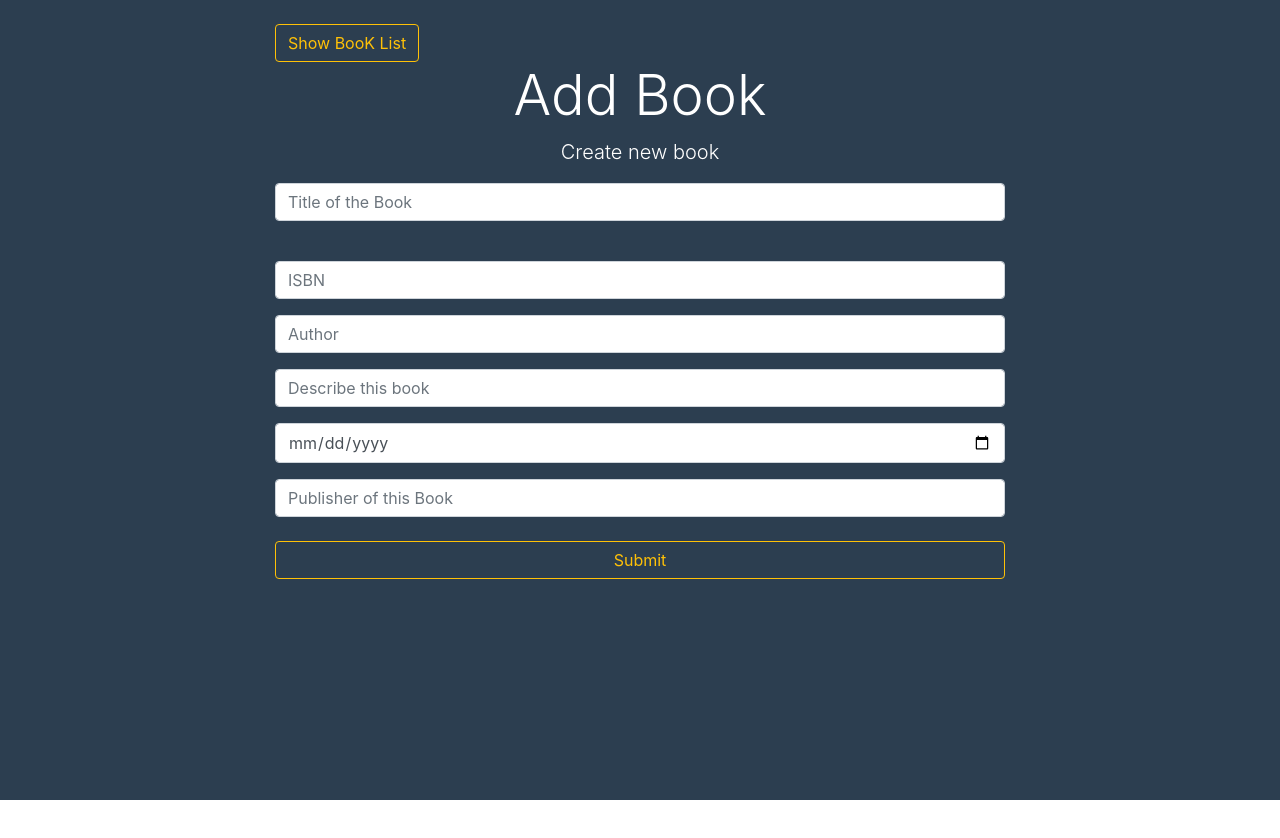
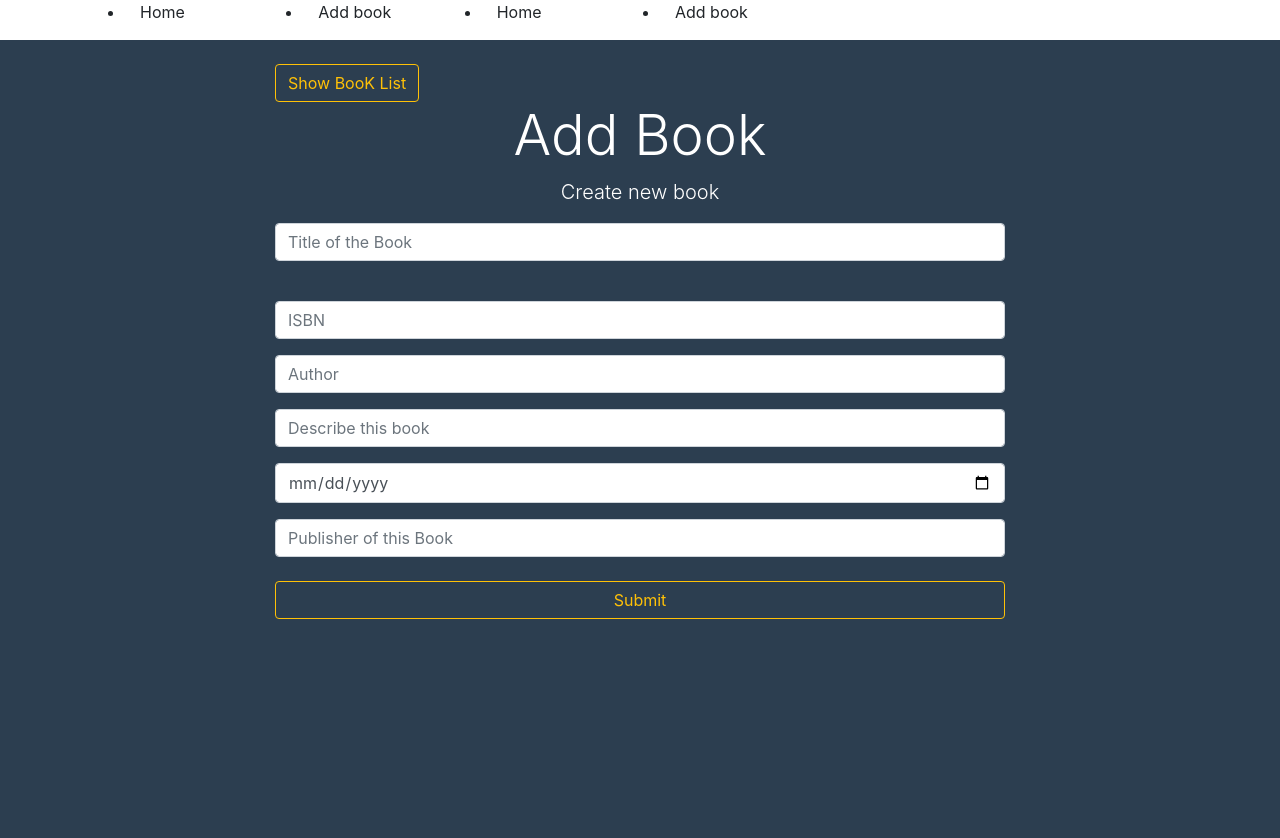
Before and after one commit to bikramoli/mernbookstore, a React (Create React App) app in the folder bookstore/: page /create-book in a window 1280 px wide. Before the commit the page ends 800 px from the top, so only its background shows below. Built offline with nearby package versions, Linux system fonts and the light colour scheme.

Commit message:
user schema

```diff
--- a/bookstore/src/App.js
+++ b/bookstore/src/App.js
@@ -6,11 +6,13 @@ import CreateBook from './components/CreateBooks';
 import ShowBookList from './components/ShowBookList';
 import ShowBookDetails from './components/ShowBookDetails';
 import UpdateBookInfo from './components/UpdateBookInfo';
+import Navbar from './components/Navbar';
 
 class App extends Component {
   render() {
     return (
       <Router>
+        <Navbar/>
         <Routes>
           <Route exact path='/' element={<ShowBookList/>} />
           <Route path='/create-book' element={<CreateBook/>} />
--- /dev/null
+++ b/bookstore/src/components/Navbar.js
@@ -0,0 +1,19 @@
+import React from 'react';
+
+function Navbar(){
+    return(
+        <>
+          <div className='container'>
+              <div className='col'>
+                  <ul className='row'>
+                      <li className='col-sm-2'>Home</li>
+                      <li className='col-sm-2'>Add book</li>
+                      <li className='col-sm-2'>Home</li>
+                      <li className='col-sm-2'>Add book</li>
+                  </ul>
+              </div>
+          </div>
+        </>
+    )
+}
+export default Navbar;
```
Also changed, not shown: 1 other file (tests, documents, lock files or other folders).
